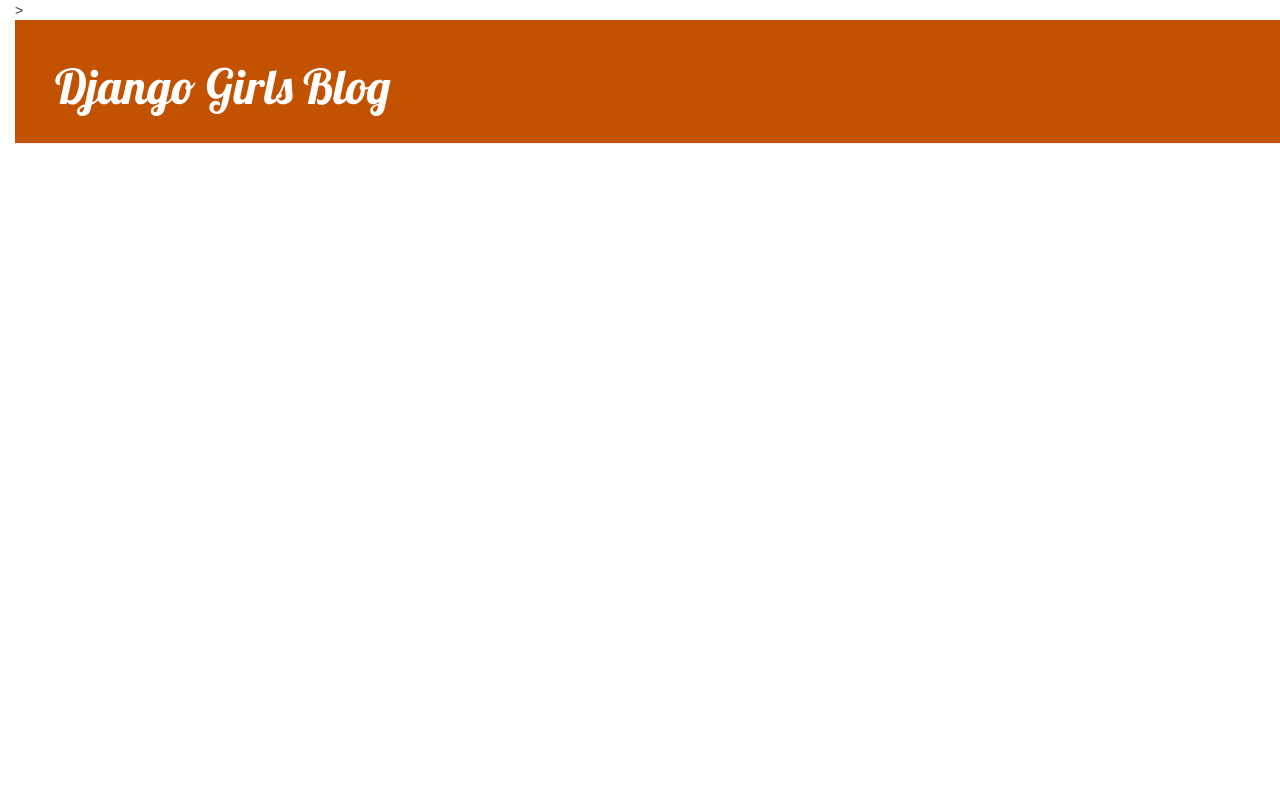
After one commit to zedfzh/my-first-blog, a Django app: template blog/templates/blog/base.html in a window 1280 px wide. The commit adds this page. Run offline with Django 3.2, Linux system fonts and the light colour scheme; the template is opened without the code that fills it, so the values that code supplies are empty; some libraries are stand-ins or nearby versions.

Commit message:
Added view and template for detailed blog post as well as CSS for the site.

```diff
--- /dev/null
+++ b/blog/static/css/blog.css
@@ -0,0 +1,40 @@
+.page-header {
+background-color: #C25100; margin-top: 0;
+padding: 20px 20px 20px 40px;
+}
+.page-header h1, .page-header h1 a, .page-header h1 a:visited, .page-header h1 a:active {
+color: #ffffff;
+font-size: 36pt;
+text-decoration: none;
+}
+.content {
+margin-left: 40px;
+}
+h1, h2, h3, h4 {
+font-family: 'Lobster', cursive;
+}
+.date {
+color: #828282;
+}
+.save {
+float: right;
+}
+.post-form textarea, .post-form input { width: 100%;
+}
+.top-menu, .top-menu:hover, .top-menu:visited {
+     color: #ffffff;
+     float: right;
+     font-size: 26pt;
+     margin-right: 20px;
+}
+.post {
+      margin-bottom: 70px;
+}
+.post h2 a, .post h2 a:visited {
+      color: #000000;
+}
+
+
+body{
+     padding-left: 15px;
+}
--- /dev/null
+++ b/blog/templates/blog/base.html
@@ -0,0 +1,23 @@
+{% load static %}
+<html>
+<head>
+    >
+    <title>Django Girls blog</title>
+    <link rel="stylesheet" href="//maxcdn.bootstrapcdn.com/bootstrap/3.2.0/css/bootstrap.min.css">
+    <link rel="stylesheet" href="//maxcdn.bootstrapcdn.com/bootstrap/3.2.0/css/bootstrap-theme.min.css">
+    <link href='//fonts.googleapis.com/css?family=Lobster&subset=latin,latin-ext' rel='stylesheet' type='text/css'>
+    <link rel="stylesheet" href="{% static 'css/blog.css' %}">
+</head>
+<body>
+<div class="page-header">
+    <h1><a href="/">Django Girls Blog</a></h1></div>
+<div class="content container">
+    <div class="row">
+        <div class="col-md-8">
+            {% block content %}
+            {% endblock %}
+        </div>
+    </div>
+</div>
+</body>
+</html>
--- a/blog/urls.py
+++ b/blog/urls.py
@@ -2,5 +2,6 @@
 from . import views
 
 urlpatterns = [
-    path('', views.post_list, name='post_list')
+    path('', views.post_list, name='post_list'),
+    path('post/<int:pk>/', views.post_detail, name='post_detail'),
 ]
--- a/mysite/settings.py
+++ b/mysite/settings.py
@@ -120,3 +120,5 @@
 # https://docs.djangoproject.com/en/2.2/howto/static-files/
 
 STATIC_URL = '/static/'
+
+ALLOWED_HOSTS = ['127.0.0.1', '.pythonanywhere.com']
```
Also changed, not shown: blog/templates/blog/post_detail.html (added, +12 -0 lines), blog/templates/blog/post_list.html (+25 -14 lines), blog/views.py (+10 -2 lines), db.sqlite3.
